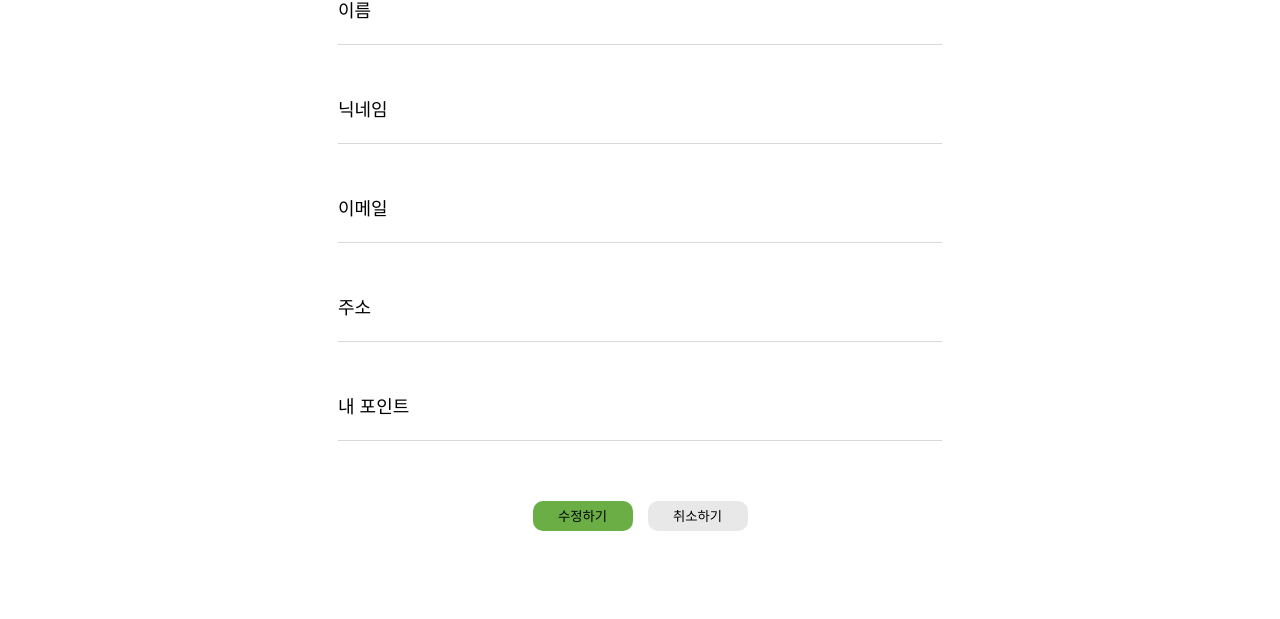
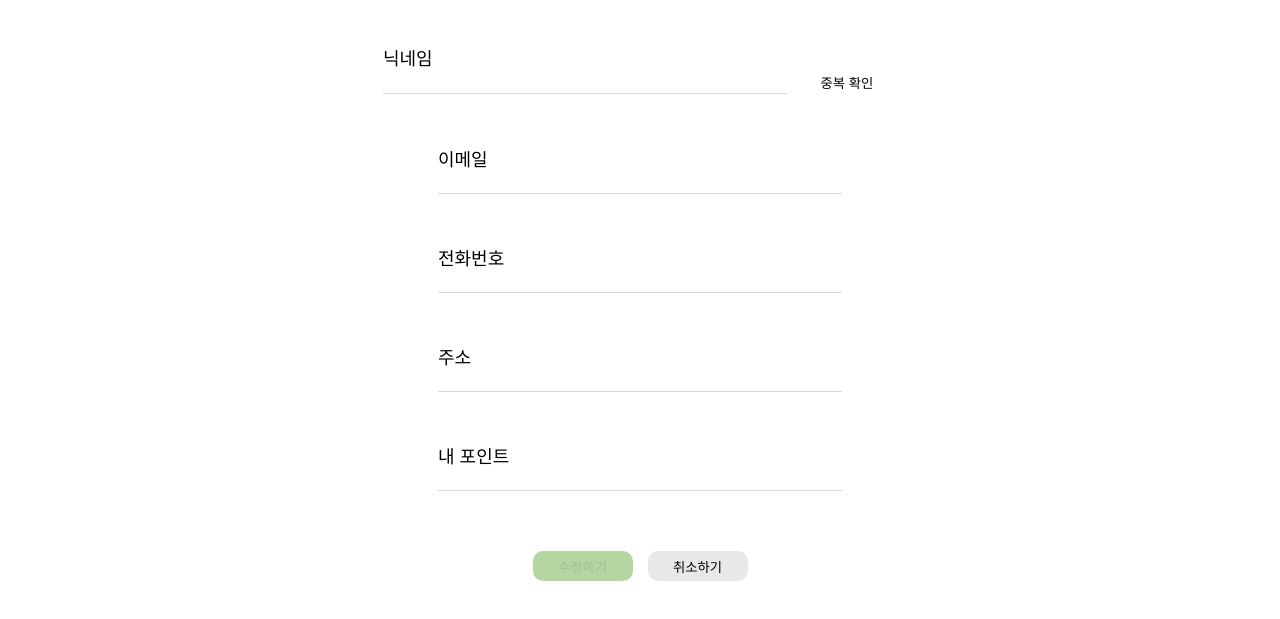
Before and after one commit to 01-2025-2nd-project/frontend, a React (Create React App) app: page /my in a window 1280 px wide. Shown: the part 218-837 px from the top of the page. Built offline with nearby package versions, Linux system fonts and the light colour scheme; no server answers; sample sign-in values are in the browser's storage; a web font is replaced by a local one.

Commit message:
fix: 마이페이지 정보 수정 로직 수정
- 로그인, 마이페이지 로고 추가
- 웹 소켓 주소 수정

```diff
--- a/src/components/common/Alert.jsx
+++ b/src/components/common/Alert.jsx
@@ -34,8 +34,8 @@ export default function Alert({ email }) {
     }
 
     try {
-      // 4. POST 요청 보내기
-      const response = await axios.post(url, null, {
+      // 4. PUT 요청 보내기
+      const response = await axios.put(url, null, {
         headers: {
           Authorization: `Bearer ${token}`,
         },
@@ -43,9 +43,9 @@ export default function Alert({ email }) {
       if (response.status === 200) {
         console.log("알림 읽음 처리 성공 ");
 
-        // 5. 성공하면 알림 목록에서 삭제
+        notifications.length = 0; // notifications 배열을 빈 배열로 만듦
 
-        setShowNotification(false);
+        setShowNotification(false); // 알림 상태 숨기기
       }
     } catch (error) {
       console.error("알림 읽음 처리 실패: ", error);
--- /dev/null
+++ b/src/components/common/SubHeader.jsx
@@ -0,0 +1,48 @@
+import { Link, useNavigate } from "react-router-dom";
+import styled from "styled-components";
+
+const StyledHeader = styled.header`
+  display: flex;
+  justify-content: space-between;
+  align-items: center;
+  padding: 10px 30px;
+`;
+
+const Logo = styled.div`
+  display: flex;
+  align-items: center;
+  cursor: pointer;
+
+  img {
+    height: 100px;
+    margin-right: 10px;
+  }
+`;
+
+const NavLinks = styled.nav`
+  display: flex;
+  align-items: center;
+  gap: 20px;
+  font-size: 18px;
+  font-weight: bold;
+
+  a {
+    color: var(--main);
+    text-decoration: none;
+  }
+`;
+
+export default function Header() {
+  const navigate = useNavigate();
+  const handleLogoClick = () => {
+    navigate("/");
+  };
+
+  return (
+    <StyledHeader>
+      <Logo onClick={handleLogoClick}>
+        <img src="/Farmplus_logo.png" alt="FarmPlus Logo" />
+      </Logo>
+    </StyledHeader>
+  );
+}
--- a/src/components/my/MyInfo.jsx
+++ b/src/components/my/MyInfo.jsx
@@ -1,4 +1,5 @@
 import axios from "axios";
+import { address } from "framer-motion/client";
 import { useEffect, useState } from "react";
 import styled from "styled-components";
 
@@ -26,7 +27,7 @@ const Label = styled.label`
 const Input = styled.input`
   border: white;
   border-bottom: 1px solid #d9d9d7;
-  width: 600px;
+  width: 400px;
   height: 20px;
   outline: none;
   background: none;
@@ -59,6 +60,7 @@ const EditButton = styled.button`
   border: none;
   border-radius: 10px;
   cursor: pointer;
+  opacity: ${(props) => (props.disabled ? "0.5" : "1")};
 `;
 
 const CancelButton = styled.button`
@@ -68,6 +70,21 @@ const CancelButton = styled.button`
   border: none;
   border-radius: 10px;
   cursor: pointer;
+`;
+
+const CheckButton = styled.button`
+  width: 100px;
+  height: 25px;
+  background: var(--blue);
+  border: none;
+  border-radius: 5px;
+  cursor: pointer;
+  margin-left: 10px;
+`;
+
+const InputRow = styled.div`
+  display: flex;
+  align-items: center;
 `;
 
 export default function MyInfo() {
@@ -93,22 +110,19 @@ export default function MyInfo() {
     point: "",
   });
 
+  const [isNicknameChecked, setIsNicknameChecked] = useState(false);
+
   // 프로필 정보 가져오기
   useEffect(() => {
     const fetchData = async () => {
-      if (!token) return; // 🔥 토큰이 없으면 요청하지 않음
+      if (!token) return;
 
       try {
-
         const response = await axios.get("/api/mypage", {
-          headers: {
-            Authorization: `Bearer ${token}`,
-          },
-
+          headers: { Authorization: `Bearer ${token}` },
         });
 
         if (response.data && response.data.data) {
-          // 🔥 응답 데이터가 있는지 확인 후 상태 업데이트
           setFormData(response.data.data);
           setOriginalProfileData(response.data.data);
         }
@@ -118,42 +132,74 @@ export default function MyInfo() {
     };
 
     fetchData();
-  }, [token]); // 🔥 token이 바뀌면 다시 실행
+  }, [token]);
 
   // 입력값 변경 처리
   const handleChange = (e) => {
     const { name, value } = e.target;
     setFormData((prev) => ({ ...prev, [name]: value }));
+
+    if (name === "nickname") {
+      setIsNicknameChecked(false); // 닉네임을 수정하면 다시 중복 확인이 필요함
+    }
   };
 
-  // 프로필 저장
-  const handleSave = async () => {
+  // 닉네임 중복 확인
+  const handleCheckNickname = async () => {
     if (!formData.nickname) {
       alert("닉네임을 입력해주세요.");
       return;
     }
 
     try {
-      console.log("내가 보내는 닉네임: ", formData.nickname);
-
-
-      // 닉네임 중복 확인 로직
+      console.log("닉네임 중복 확인 요청:", formData.nickname);
       const checkResponse = await axios.post("/api/auth/nickname", {
         nickname: formData.nickname,
       });
 
-
       console.log("중복 확인 응답:", checkResponse.data);
 
-      if (checkResponse.data.code !== "200") {
+      if (checkResponse.data.code === 200) {
+        alert("사용 가능한 닉네임입니다!");
+        setIsNicknameChecked(true);
+      } else {
         alert("이미 사용 중인 닉네임입니다.");
+        setIsNicknameChecked(false);
+      }
+    } catch (error) {
+      console.error("중복 확인 중 오류 발생:", error);
+      alert("오류가 발생했습니다. 다시 시도해주세요.");
+      setIsNicknameChecked(false);
+    }
+  };
+
+  // 프로필 저장
+  const handleSave = async () => {
+    if (!isNicknameChecked) {
+      alert("닉네임 중복 확인을 해주세요.");
       return;
     }
+    try {
+      console.log("프로필 저장 요청 데이터:", {
+        nickname: formData.nickname,
+        address: formData.address,
+        phoneNumber: formData.phoneNumber,
+      });
 
-
-      // 중복이 없으면 저장 API 호출
-      const saveResponse = await axios.put("/api/mypage", formData);
-
+      const saveResponse = await axios.put(
+        "/api/mypage",
+        {
+          nickname: formData.nickname,
+          address: formData.address,
+          phoneNumber: formData.phoneNumber,
+        },
+        {
+          headers: {
+            "Content-Type": "application/json",
+            Authorization: `Bearer ${token}`,
+          },
+        }
+      );
 
       if (saveResponse.status === 200) {
         alert("프로필이 성공적으로 업데이트되었습니다!");
@@ -168,6 +214,7 @@ export default function MyInfo() {
   // 프로필 변경 취소
   const handleCancel = () => {
     setFormData(originalProfileData);
+    setIsNicknameChecked(true);
   };
 
   return (
@@ -181,17 +228,30 @@ export default function MyInfo() {
 
           <InputContainer>
             <Label>닉네임</Label>
+            <InputRow>
               <Input
                 type="text"
                 name="nickname"
                 value={formData.nickname}
                 onChange={handleChange}
               />
+              <CheckButton onClick={handleCheckNickname}>중복 확인</CheckButton>
+            </InputRow>
           </InputContainer>
 
           <InputContainer>
             <Label>이메일</Label>
             <Input type="text" name="email" value={formData.email} readOnly />
+          </InputContainer>
+
+          <InputContainer>
+            <Label>전화번호</Label>
+            <Input
+              type="number"
+              name="phoneNumber"
+              value={formData.phoneNumber}
+              onChange={handleChange}
+            />
           </InputContainer>
 
           <InputContainer>
@@ -211,7 +271,9 @@ export default function MyInfo() {
         </InputBox>
 
         <ButtonContainer>
-          <EditButton onClick={handleSave}>수정하기</EditButton>
+          <EditButton onClick={handleSave} disabled={!isNicknameChecked}>
+            수정하기
+          </EditButton>
           <CancelButton onClick={handleCancel}>취소하기</CancelButton>
         </ButtonContainer>
       </ContentContainer>
--- a/src/hooks/useWebsocket.jsx
+++ b/src/hooks/useWebsocket.jsx
@@ -2,7 +2,7 @@ import { Client } from "@stomp/stompjs";
 import axios from "axios";
 import { useEffect, useState } from "react";
 
-const socketUrl = "ws://api/ws";
+const socketUrl = "ws://15.164.139.247:8080/ws";
 
 export default function useWebsocket({ email }) {
   const [notifications, setNotifications] = useState([]);
--- a/src/pages/LoginPage.jsx
+++ b/src/pages/LoginPage.jsx
@@ -1,6 +1,7 @@
 import styled from "styled-components";
 import useLogin from "../hooks/useLogin";
 import { useNavigate } from "react-router-dom";
+import SubHeader from "../components/common/SubHeader";
 
 const Wrapper = styled.div`
   width: 100vw;
@@ -91,6 +92,7 @@ export default function LoginPage() {
 
   return (
     <Wrapper>
+      <SubHeader />
       <Title>FarmPlus 로그인</Title>
       <Form name="loginForm">
         <InputContainer>
--- a/src/pages/SignupPage.jsx
+++ b/src/pages/SignupPage.jsx
@@ -1,6 +1,7 @@
 import styled from "styled-components";
 import useSignup from "../hooks/useSignup";
 import { useNavigate } from "react-router-dom";
+import SubHeader from "../components/common/SubHeader";
 
 const Wrapper = styled.div`
   width: 100vw;
@@ -54,7 +55,7 @@ const Form = styled.form`
   display: flex;
   flex-direction: column;
   align-items: center;
-  gap: 1rem;
+  gap: 2px;
 `;
 
 const ErrorText = styled.p`
@@ -85,6 +86,7 @@ export default function SignupPage() {
 
   return (
     <Wrapper>
+      <SubHeader />
       <Title>FarmPlus 회원가입</Title>
 
       <Form name="signupForm">
```
Lines whose indentation alone changed are shown as unchanged.
